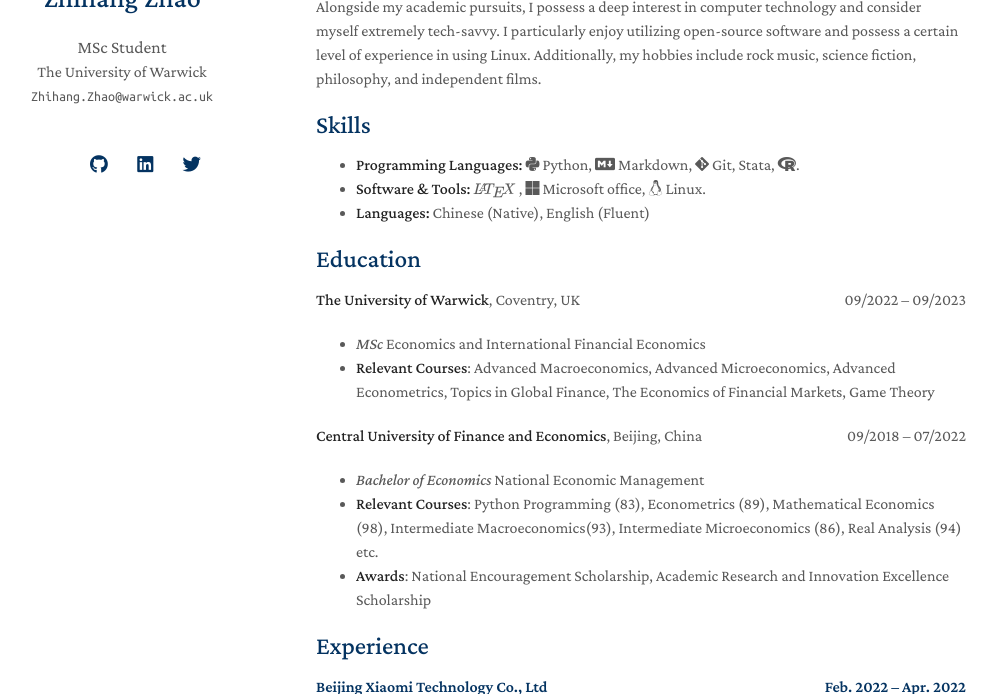
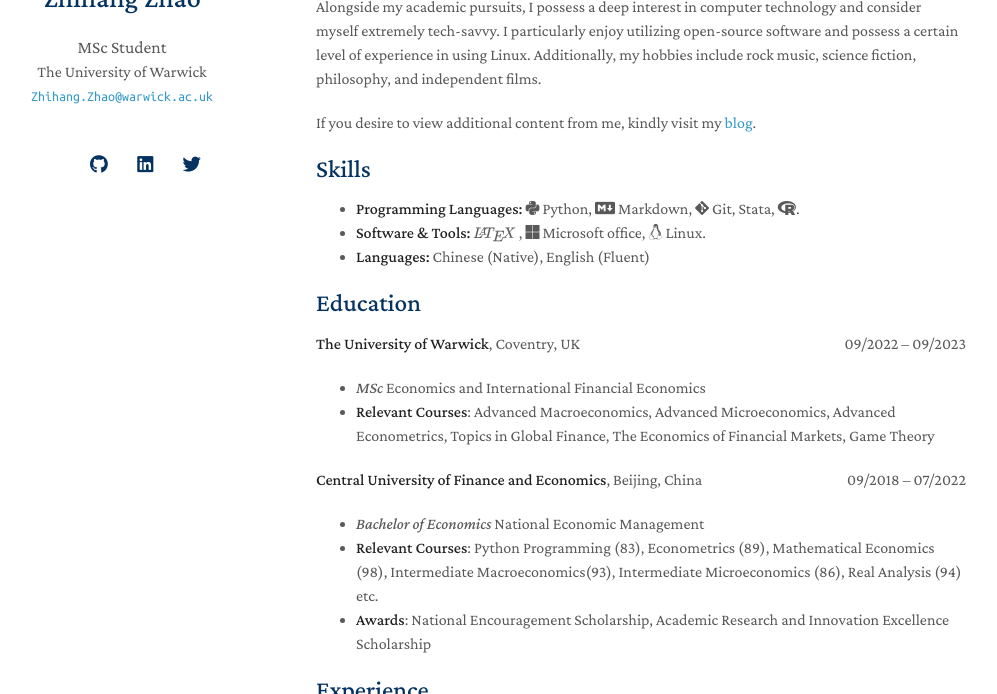
Before and after one commit to zigzaghumor/zigzaghumor.github.io, a Jekyll site: the page built from index.md, in a window 1280 px wide and 900 px high, cut to the strip 206-900 px from the top of the window. Shown: the whole strip, without its empty margins (154-1151 px from the left). Built offline with Jekyll 4.4.1, drawn with Linux system fonts in a browser that asks for light colours; nearby versions of some CDN libraries; a style sheet for code colours, icons or effects is not loaded; our own code applies the rules of GitHub Pages for plain Markdown files.

Commit message:
email style, about section, cv  change

```diff
--- a/_layouts/homepage.html
+++ b/_layouts/homepage.html
@@ -81,7 +81,7 @@
       <br>
       {% endif %}
       {% if site.email %}
-      <email>{{ site.email }}</email>
+      <email><a href="mailto:{{ site.email }}">{{ site.email }}</a></email>
       {% endif %}
 
       <br>
--- a/index.md
+++ b/index.md
@@ -7,6 +7,8 @@ layout: homepage
 I am a postgraduate student at the University of Warwick, studying at the Department of Economics. Prior to coming to the UK, I obtained a Bachelor's degree in Economics from the Central University of Finance and Economics in Beijing, China.
 
 Alongside my academic pursuits, I possess a deep interest in computer technology and consider myself extremely tech-savvy. I particularly enjoy utilizing open-source software and possess a certain level of experience in using Linux. Additionally, my hobbies include rock music, science fiction, philosophy, and independent films.
+
+If you desire to view additional content from me, kindly visit my [blog](https://blog.zhihangzhao.com).
 
 ## Skills
 
```
Also changed, not shown: 1 other file.
